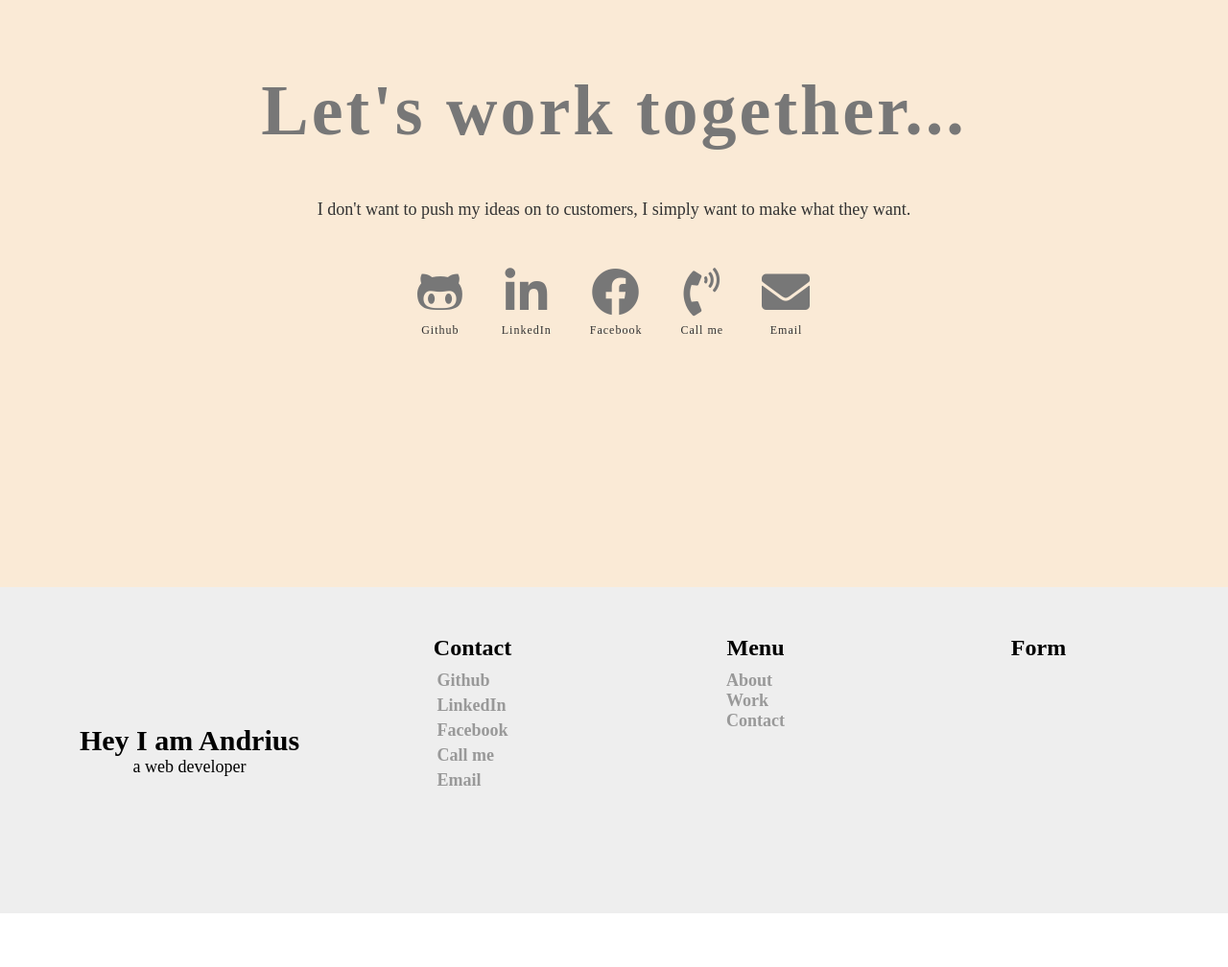
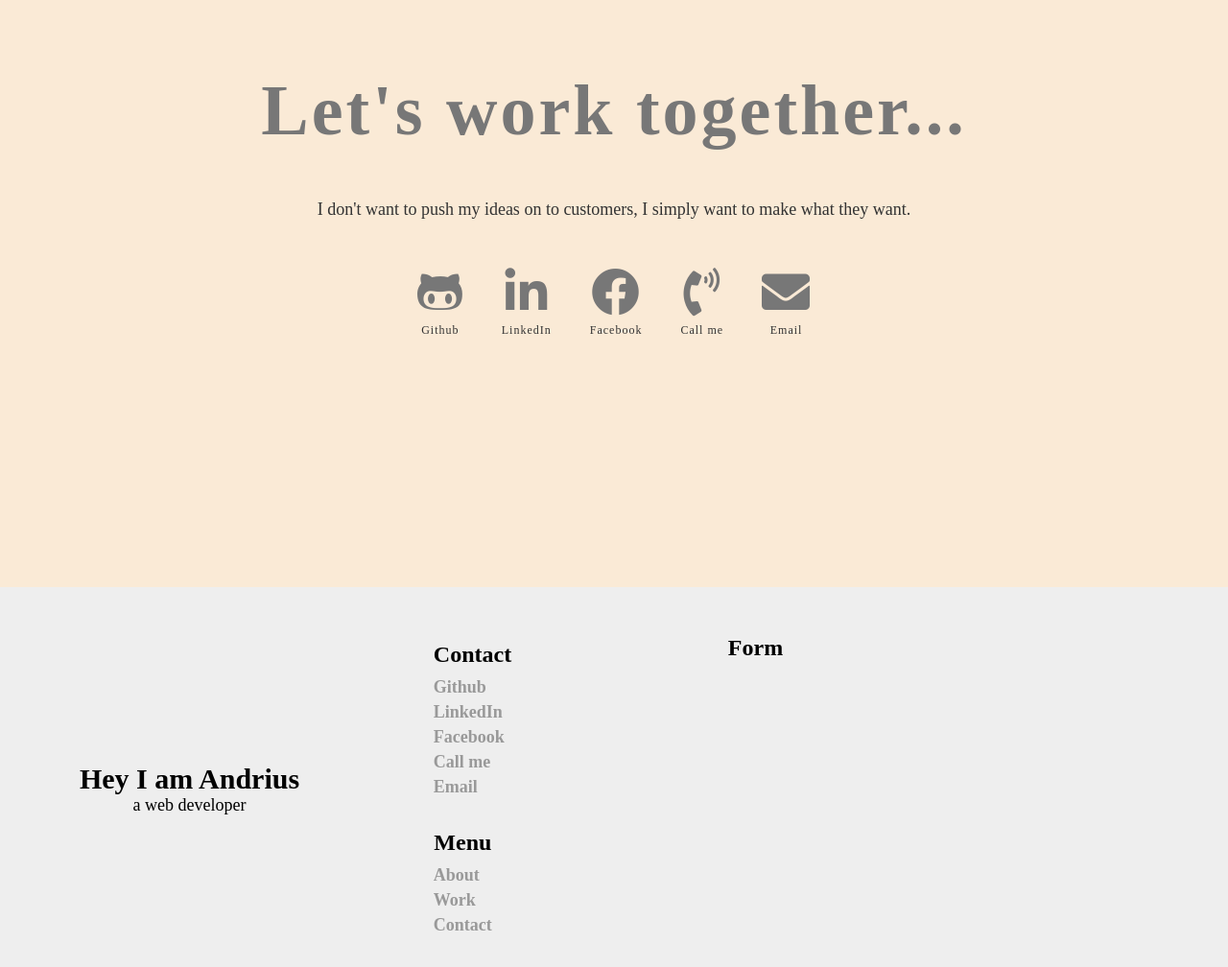
Before and after one commit to andrius-siup/fcc-personal-portfolio, a plain HTML site: page index.html in a window 1280 px wide. Shown: the part 2241-3249 px from the top of the page at 96% size. Before the commit the page ends 3193 px from the top, so only its background shows below. Drawn offline with Linux system fonts and the light colour scheme.

Commit message:
Footer - moved conatct and menu columns into one column

```diff
--- a/assets/css/style.css
+++ b/assets/css/style.css
@@ -230,7 +230,7 @@ address {
 
 /*----------------------------------- Contact Section */
 #footer-section {
-  height: 30vh;
+  height: 40vh;
   background-color: #eee;
   padding: 5rem;
 
@@ -267,11 +267,19 @@ address {
   font-size: 2.4rem;
 }
 
+.footer-links {
+  display: flex;
+  flex-direction: column;
+  gap: 2rem;
+  justify-content: space-around;
+  align-items: flex-start;
+}
+
 .footer-contact {
   display: flex;
   flex-direction: column;
   justify-content: flex-start;
-  align-items: center;
+  /* align-items: center; */
   gap: 1rem;
 }
 
@@ -311,6 +319,10 @@ address {
 
 .footer-nav ul {
   list-style: none;
+
+  display: flex;
+  flex-direction: column;
+  row-gap: 0.5rem;
 }
 
 .footer-nav .nav-link {
@@ -318,6 +330,7 @@ address {
   font-size: 1.8rem;
   font-weight: 700;
   color: #999;
+  padding: 0;
 }
 
 @media screen and(max-width: 1200px) {
--- a/index.html
+++ b/index.html
@@ -128,6 +128,7 @@
         </div>
         <!-- <div class="copy-rights">copyrights@year 2022</div> -->
       </div>
+      <div class="footer-links">
         <div class="footer footer-contact">
           <h4>Contact</h4>
           <ul class="f-social-links">
@@ -173,6 +174,8 @@
             <li><a class="nav-link" href="#contact-section">Contact</a></li>
           </ul>
         </div>
+      </div>
+
       <div class="footer footer-form"><h4>Form</h4></div>
     </footer>
   </body>
```
Lines whose indentation alone changed are shown as unchanged.
